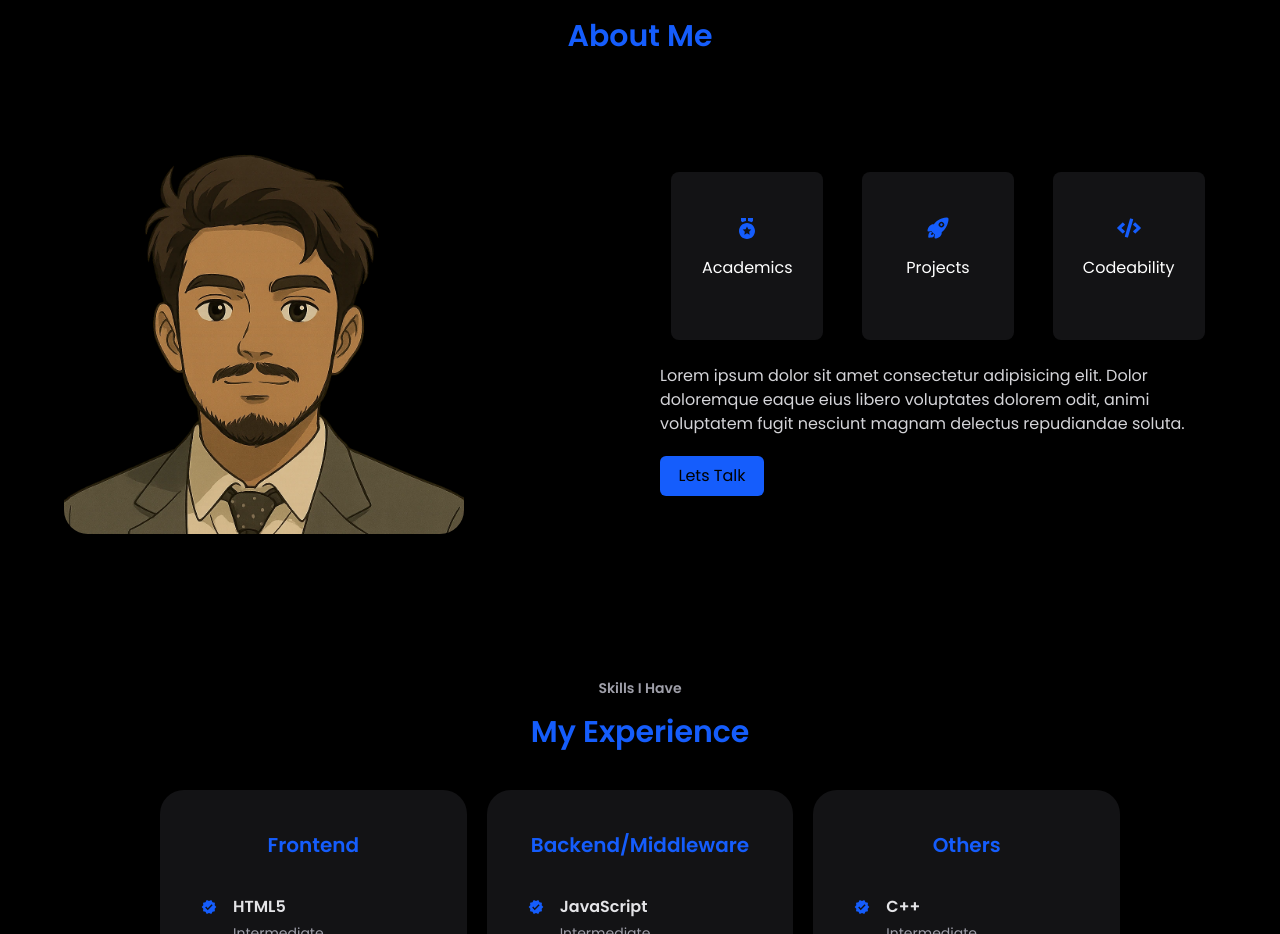
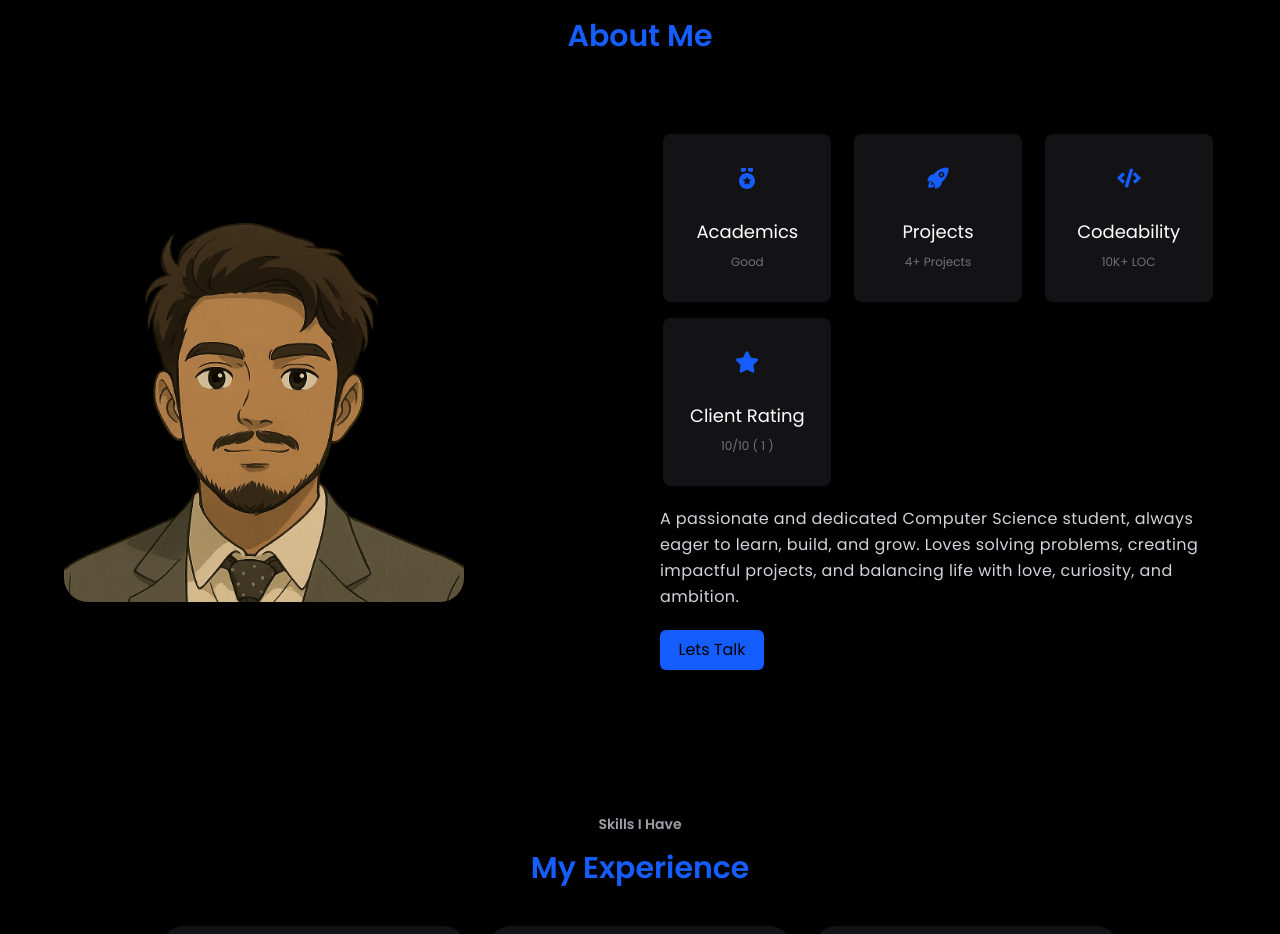
Before and after one commit to prakash-ydv/MyPortfolio, a React (Vite) app: page / in a window 1280 px wide. Shown: the part 1142-2076 px from the top of the page. Built offline with nearby package versions, Linux system fonts and the light colour scheme; no server answers; a web font is replaced by a local one.

Commit message:
optimize about me section

```diff
--- a/src/components/Aboutme.jsx
+++ b/src/components/Aboutme.jsx
@@ -1,37 +1,40 @@
 import React from "react";
 import Box from "./about-components/Box";
 import { RiMedalFill } from "react-icons/ri";
-import { FaCode } from "react-icons/fa";
+import { FaCode, FaStar } from "react-icons/fa";
 import { IoRocket } from "react-icons/io5";
 import Heading from "./universal-components/Heading";
+import AboutMePara from "./about-components/AboutMePara";
 
 function Aboutme() {
   return (
-    <section id="about" className="text-white mt-36 px-6 sm:px-10 flex flex-col items-center justify-center">
-
-      <Heading subheading="Get to Know" heading="About Me"/>
+    <section
+      id="about"
+      className="text-white mt-36 px-6 sm:px-10 center flex-col "
+    >
+      <Heading subheading="Get to Know" heading="About Me" />
 
       <div className="grid grid-cols-1 lg:grid-cols-2 gap-10 mt-10 w-full max-w-6xl items-center">
         {/* Image section */}
-        <div className="h-[400px] w-[300px] lg:h-[400px] lg:w-[400px]  flex items-center justify-center rounded-3xl text-sm text-zinc-300 mx-auto lg:mx-0 my-img">
-        </div>
+        <div className="h-[400px] w-[300px] lg:h-[400px] lg:w-[400px] center rounded-3xl text-sm text-zinc-300 mx-auto lg:mx-0 my-img"></div>
 
         {/* Boxes and text section */}
         <div className="flex flex-col items-center lg:items-start">
           {/* Boxes in a row */}
           <div className="grid grid-cols-2 sm:grid-cols-3 gap-4 w-full justify-items-center">
-            <Box title="Academics" logo={<RiMedalFill />} />
-            <Box title="Projects" logo={<IoRocket />} />
-            <Box title="Codeability" logo={<FaCode />} />
+            <Box title="Academics" detail="Good" logo={<RiMedalFill />} />
+            <Box title="Projects" detail="4+ Projects" logo={<IoRocket />} />
+            <Box title="Codeability" detail="10K+ LOC" logo={<FaCode />} />
+            <Box title="Client Rating" detail="10/10 ( 1 )" logo={<FaStar />} />
           </div>
 
           {/* Paragraph */}
-          <p className="mt-6 text-center lg:text-left text-zinc-300">
-            Lorem ipsum dolor sit amet consectetur adipisicing elit. Dolor
-            doloremque eaque eius libero voluptates dolorem odit, animi
-            voluptatem fugit nesciunt magnam delectus repudiandae soluta.
-          </p>
-          <button className="h-10 w-26 bg-blue-600 rounded-md mt-5 text-black">Lets Talk</button>
+          <AboutMePara />
+
+          {/* button */}
+          <a href="#contact" className="center h-10 w-26 bg-blue-600 rounded-md mt-5 text-black">
+            Lets Talk
+          </a>
         </div>
       </div>
     </section>
--- /dev/null
+++ b/src/components/about-components/AboutMePara.jsx
@@ -0,0 +1,13 @@
+import React from 'react'
+
+function AboutMePara() {
+  return (
+    <p className="mt-5 lg:text-left text-zinc-300 text-justify leading-relaxed tracking-wide">
+            A passionate and dedicated Computer Science student, always eager to
+            learn, build, and grow. Loves solving problems, creating impactful
+            projects, and balancing life with love, curiosity, and ambition.
+          </p>
+  )
+}
+
+export default AboutMePara
--- a/src/components/about-components/Box.jsx
+++ b/src/components/about-components/Box.jsx
@@ -1,13 +1,13 @@
-import React from 'react'
+import React from "react";
 
 function Box(props) {
   return (
-    <div className='flex flex-col gap-4 items-center justify-center h-42 w-38 sm:h-42 bg-zinc-800/50 rounded-lg p-5 cursor-pointer hover:bg-black border border-transparent hover:border-white transition-colors duration-300'>
-        <span className='text-blue-600 text-2xl'>{props.logo}</span>
-      <h1>{props.title}</h1>
-      <p>{props.details}</p>
+    <div className="flex flex-col gap-2 items-center justify-center h-42 w-42 sm:h-42 bg-zinc-800/50 rounded-lg p-5 cursor-pointer hover:bg-black border border-transparent hover:border-white transition-colors duration-300">
+      <span className="text-blue-600 text-2xl mb-5">{props.logo}</span>
+      <h1 className="text-lg">{props.title}</h1>
+      <p className="text-xs text-zinc-500">{props.detail}</p>
     </div>
-  )
+  );
 }
 
-export default Box
+export default Box;
```
